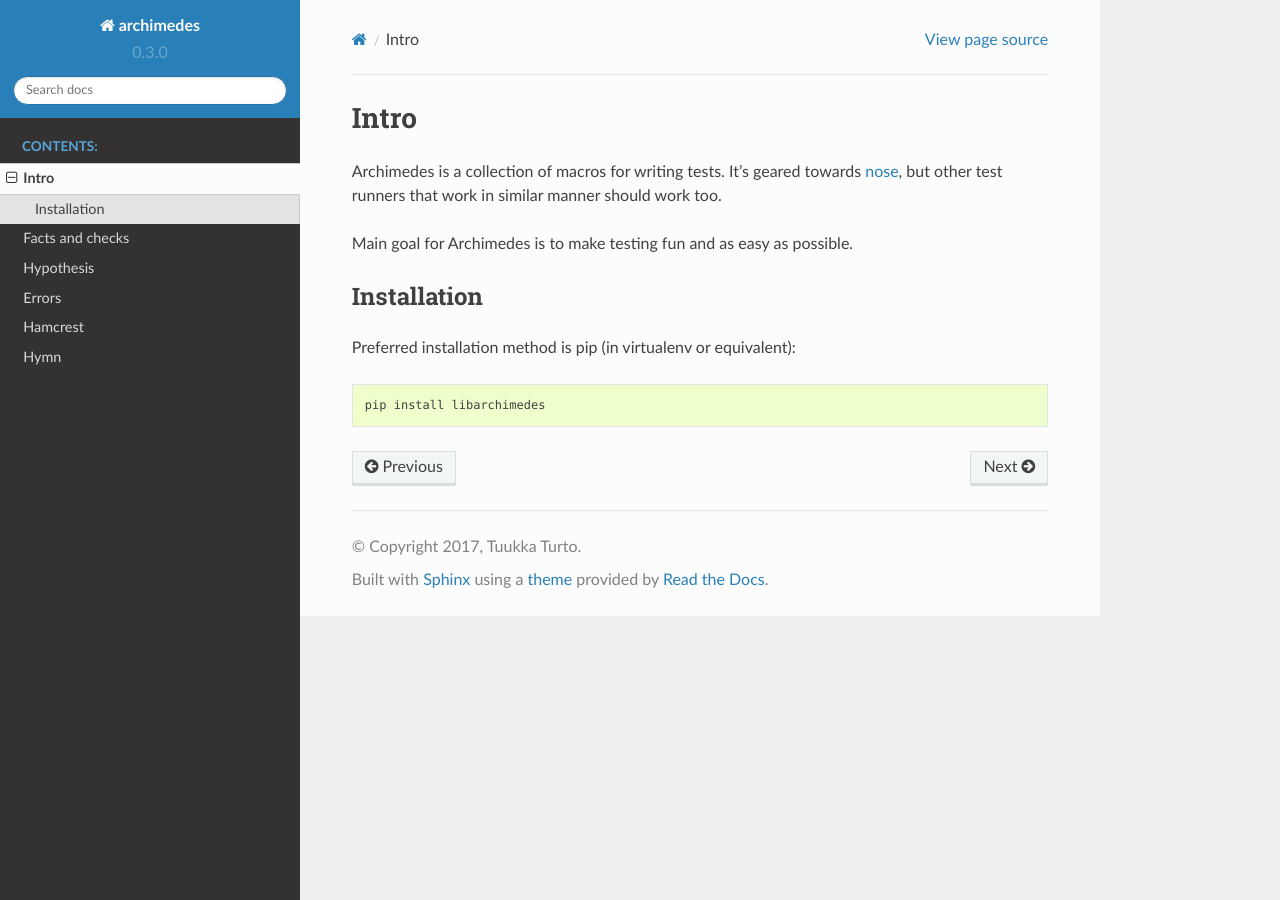
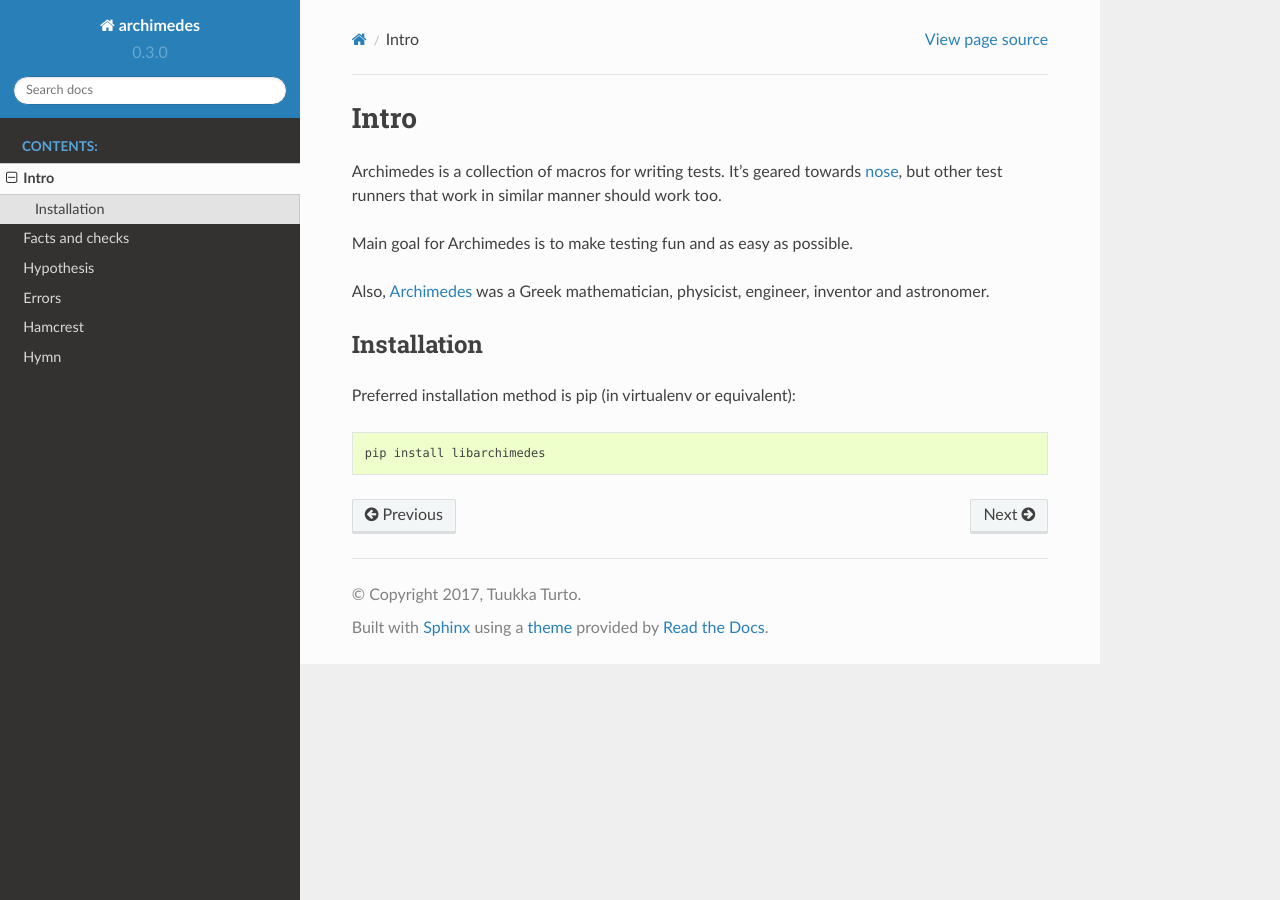
Before and after one commit to tuturto/archimedes, a Sphinx documentation site: the page built from doc/intro.rst, in a window 1280 px wide. Built offline with Sphinx 7.4.7 and the Read the Docs theme 2.0.0, drawn with Linux system fonts in a browser that asks for light colours.

Commit message:
Add link to Archimedes

```diff
--- a/README.rst
+++ b/README.rst
@@ -20,6 +20,9 @@ Only Hypothesis is installed as a dependency. Hamcrest and Hymn have to
 be installed separately.
 
 For more comprehensive documentation, see http://archimedes.readthedocs.io/
+
+Also, Archimedes_ was a Greek mathematician, physicist, engineer, inventor
+and astronomer.
 
 Examples are good:
 ------------------
@@ -190,3 +193,5 @@ License:
 --------
 
 Licensed under MIT license
+
+.. _Archimedes: https://en.wikipedia.org/wiki/Archimedes
--- a/doc/intro.rst
+++ b/doc/intro.rst
@@ -4,6 +4,9 @@ Archimedes is a collection of macros for writing tests. It's geared towards
 nose_, but other test runners that work in similar manner should work too.
 
 Main goal for Archimedes is to make testing fun and as easy as possible.
+
+Also, Archimedes_ was a Greek mathematician, physicist, engineer, inventor
+and astronomer.
 
 Installation
 ------------
@@ -13,3 +16,4 @@ Preferred installation method is pip (in virtualenv or equivalent)::
    pip install libarchimedes
 
 .. _nose: http://nose.readthedocs.io/en/latest/
+.. _Archimedes: https://en.wikipedia.org/wiki/Archimedes
```
